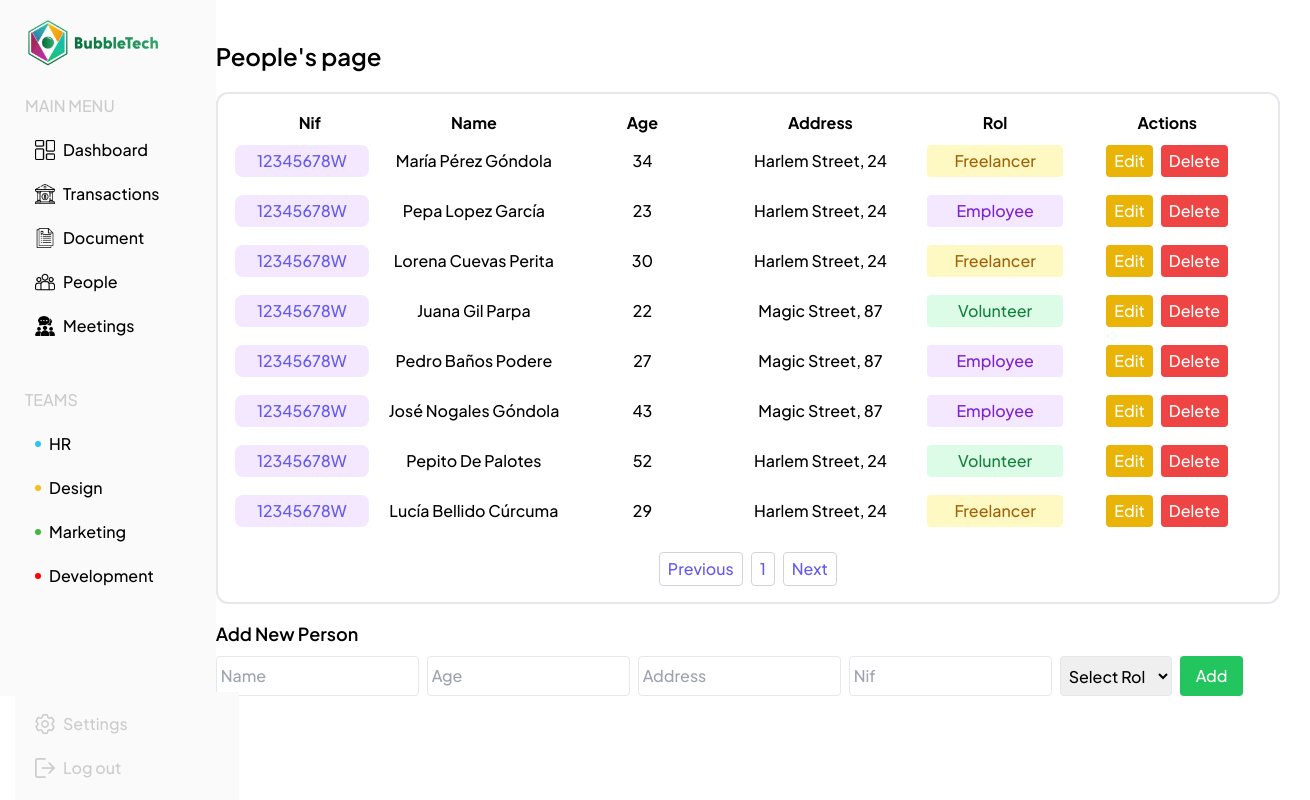
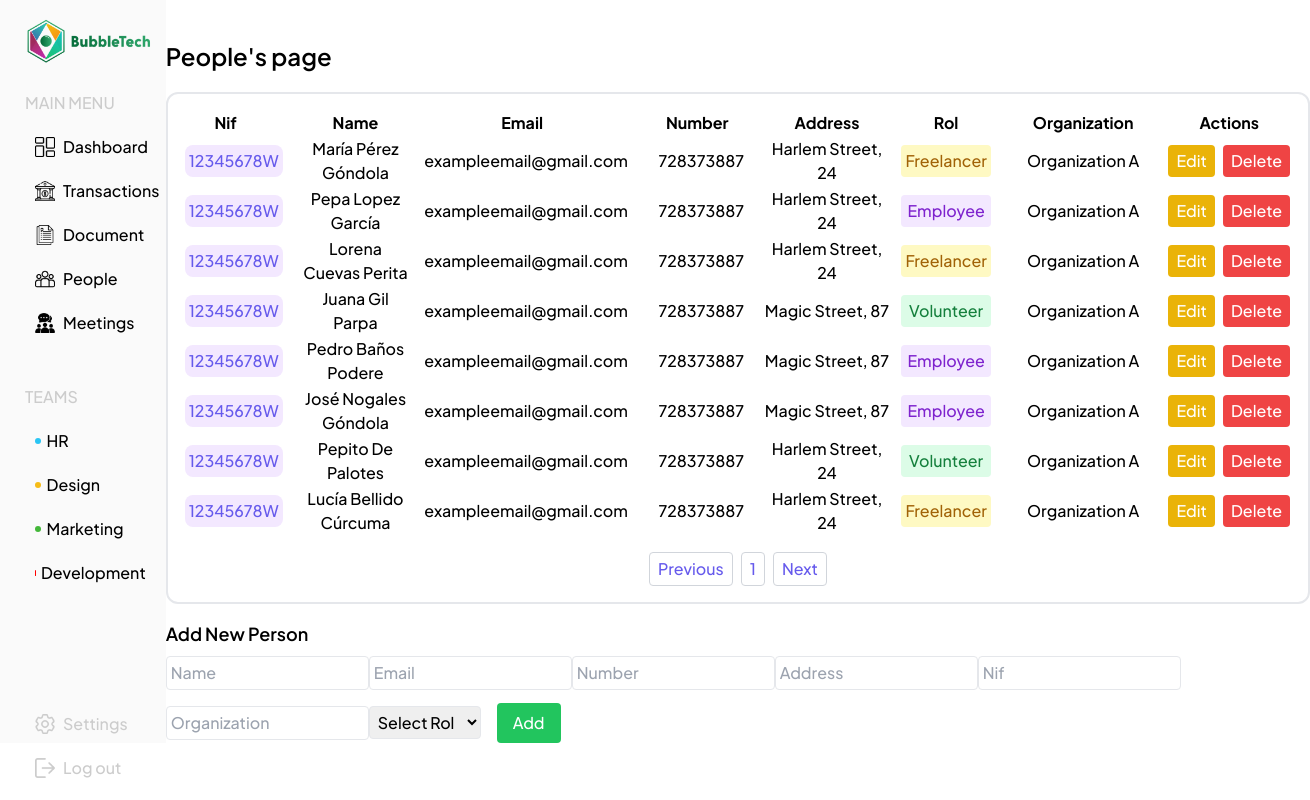
Before and after one commit to jesusact/crm-frontend, a React (Vite) app: page /people in a window 1280 px wide. Shown: the whole page, 1310 px wide, since content can reach past the window. Built offline with nearby package versions, Linux system fonts and the light colour scheme.

Commit message:
Added number and organization in person and fix side menu

```diff
--- a/src/components/PeoplePage.jsx
+++ b/src/components/PeoplePage.jsx
@@ -11,59 +11,75 @@ export function PeoplePage() {
   const initialPeople = [
     {
       name: "María Pérez Góndola",
-      age: 34,
+      email: "exampleemail@gmail.com",
       rol: "Freelancer",
       nif: "12345678W",
       address: "Harlem Street, 24",
+      organization: "Organization A",
+      number: "728373887",
     },
     {
       name: "Pepa Lopez García",
-      age: 23,
+      email: "exampleemail@gmail.com",
       rol: "Employee",
       nif: "12345678W",
       address: "Harlem Street, 24",
+      organization: "Organization A",
+      number: "728373887",
     },
     {
       name: "Lorena Cuevas Perita",
-      age: 30,
+      email: "exampleemail@gmail.com",
       rol: "Freelancer",
       nif: "12345678W",
       address: "Harlem Street, 24",
+      organization: "Organization A",
+      number: "728373887",
     },
     {
       name: "Juana Gil Parpa",
-      age: 22,
+      email: "exampleemail@gmail.com",
       rol: "Volunteer",
       nif: "12345678W",
       address: "Magic Street, 87",
+      organization: "Organization A",
+      number: "728373887",
     },
     {
       name: "Pedro Baños Podere",
-      age: 27,
+      email: "exampleemail@gmail.com",
       rol: "Employee",
       nif: "12345678W",
       address: "Magic Street, 87",
+      organization: "Organization A",
+      number: "728373887",
     },
     {
       name: "José Nogales Góndola",
-      age: 43,
+      email: "exampleemail@gmail.com",
       rol: "Employee",
       nif: "12345678W",
       address: "Magic Street, 87",
+      organization: "Organization A",
+      number: "728373887",
     },
     {
       name: "Pepito De Palotes",
-      age: 52,
+      email: "exampleemail@gmail.com",
       rol: "Volunteer",
       nif: "12345678W",
       address: "Harlem Street, 24",
+      organization: "Organization A",
+      number: "728373887",
     },
     {
       name: "Lucía Bellido Cúrcuma",
-      age: 29,
+      email: "exampleemail@gmail.com",
       rol: "Freelancer",
       nif: "12345678W",
       address: "Harlem Street, 24",
+      organization: "Organization A",
+      number: "728373887",
     },
   ];
 
@@ -73,10 +89,12 @@ export function PeoplePage() {
 
   const [newPerson, setNewPerson] = useState({
     name: "",
-    age: "",
+    email: "",
     rol: "",
     nif: "",
     address: "",
+    number: "",
+    organization: "",
   });
 
   const peoplePerPage = 10;
@@ -110,10 +128,12 @@ export function PeoplePage() {
     setPeople([...people, newPerson]);
     setNewPerson({
       name: "",
-      age: "",
+      email: "",
       rol: "",
       nif: "",
       address: "",
+      number: "",
+      organization: "",
     });
   };
 
@@ -125,30 +145,38 @@ export function PeoplePage() {
     <div className="flex">
       <SideMenu />
 
-      <div className="flex-column m-auto w-fit">
-        <h1 className="font-semibold text-2xl mt-10 mb-5">People&apos;s page</h1>
+      <div className="flex-column w-fit">
+        <h1 className="font-semibold text-2xl mt-10 mb-5">
+          People&apos;s page
+        </h1>
 
-        <div className="p-4 border-solid border-gray-200 border-2 rounded-xl h-fit">
-          <table className="m-auto">
+        <div className="p-4 border-solid border-gray-200 border-2 rounded-xl h-fit w-fit">
+          <table className="">
             <thead>
               <tr>
                 <th>
-                  <div className="mr-16 ml-16">Nif</div>
+                  <div className="mr-8">Nif</div>
                 </th>
                 <th>
-                  <div className="mr-16 ml-16">Name</div>
+                  <div className="mr-8 ml-8">Name</div>
                 </th>
                 <th>
-                  <div className="mr-16 ml-16">Age</div>
+                  <div className="mr-8 ml-8">Email</div>
                 </th>
                 <th>
-                  <div className="mr-16 ml-16">Address</div>
+                  <div className="mr-8 ml-8">Number</div>
                 </th>
                 <th>
-                  <div className="mr-16 ml-16">Rol</div>
+                  <div className="mr-8 ml-8">Address</div>
                 </th>
                 <th>
-                  <div className="mr-16 ml-16">Actions</div>
+                  <div className="mr-8 ml-8">Rol</div>
+                </th>
+                <th>
+                  <div className="mr-8 ml-8">Organization</div>
+                </th>
+                <th>
+                  <div className="mr-8 ml-8">Actions</div>
                 </th>
               </tr>
             </thead>
@@ -161,9 +189,7 @@ export function PeoplePage() {
                         <input
                           className="border rounded p-1"
                           value={person.nif}
-                          onChange={(e) =>
-                            handleInputChange(e, "nif", index)
-                          }
+                          onChange={(e) => handleInputChange(e, "nif", index)}
                         />
                       ) : (
                         person.nif
@@ -175,35 +201,46 @@ export function PeoplePage() {
                       <input
                         className="border rounded p-1"
                         value={person.name}
-                        onChange={(e) =>
-                          handleInputChange(e, "name", index)
-                        }
+                        onChange={(e) => handleInputChange(e, "name", index)}
                       />
                     ) : (
                       person.name
                     )}
                   </td>
                   <td className="font-medium text-center">
+                    <div className="mr-1 ml-3">
                       {editIndex === index + currentPage * peoplePerPage ? (
                         <input
                           className="border rounded p-1"
-                        value={person.age}
+                          value={person.email}
+                          onChange={(e) => handleInputChange(e, "email", index)}
+                        />
+                      ) : (
+                        person.email
+                      )}
+                    </div>
+                  </td>
+                  <td className="font-medium text-center">
+                    <div className="mr-1 ml-3">
+                      {editIndex === index + currentPage * peoplePerPage ? (
+                        <input
+                          className="border rounded p-1"
+                          value={person.number}
                           onChange={(e) =>
-                          handleInputChange(e, "age", index)
+                            handleInputChange(e, "number", index)
                           }
                         />
                       ) : (
-                      person.age
+                        person.number
                       )}
+                    </div>
                   </td>
                   <td className="font-medium text-center">
                     {editIndex === index + currentPage * peoplePerPage ? (
                       <input
                         className="border rounded p-1"
                         value={person.address}
-                        onChange={(e) =>
-                          handleInputChange(e, "address", index)
-                        }
+                        onChange={(e) => handleInputChange(e, "address", index)}
                       />
                     ) : (
                       person.address
@@ -226,14 +263,25 @@ export function PeoplePage() {
                         <input
                           className="border rounded p-1"
                           value={person.rol}
-                          onChange={(e) =>
-                            handleInputChange(e, "rol", index)
-                          }
+                          onChange={(e) => handleInputChange(e, "rol", index)}
                         />
                       ) : (
                         person.rol
                       )}
                     </div>
+                  </td>
+                  <td className="font-medium text-center">
+                    {editIndex === index + currentPage * peoplePerPage ? (
+                      <input
+                        className="border rounded p-1"
+                        value={person.organization}
+                        onChange={(e) =>
+                          handleInputChange(e, "organization", index)
+                        }
+                      />
+                    ) : (
+                      person.organization
+                    )}
                   </td>
                   <td className="text-center">
                     {editIndex === index + currentPage * peoplePerPage ? (
@@ -275,7 +323,9 @@ export function PeoplePage() {
               onPageChange={handlePageClick}
               containerClassName={"pagination flex"}
               activeClassName={"active"}
-              previousClassName={"px-2 py-1 border border-gray-300 rounded mr-2"}
+              previousClassName={
+                "px-2 py-1 border border-gray-300 rounded mr-2"
+              }
               nextClassName={"px-2 py-1 border border-gray-300 rounded ml-2"}
               pageClassName={"px-2 py-1 border border-gray-300 rounded"}
               breakClassName={"px-2 py-1 border border-gray-300 rounded"}
@@ -289,48 +339,80 @@ export function PeoplePage() {
 
         <div className="mt-4">
           <h3 className="text-lg font-semibold mb-2">Add New Person</h3>
-          <div className="flex flex-col sm:flex-row gap-2">
+          <div className="gap-2">
             <input
               type="text"
               placeholder="Name"
               className="border rounded p-1 w-full sm:w-auto"
               value={newPerson.name}
-              onChange={(e) => setNewPerson({ ...newPerson, name: e.target.value })}
+              onChange={(e) =>
+                setNewPerson({ ...newPerson, name: e.target.value })
+              }
+            />
+            <input
+              type="text"
+              placeholder="Email"
+              className="border rounded p-1 w-full sm:w-auto"
+              value={newPerson.email}
+              onChange={(e) =>
+                setNewPerson({ ...newPerson, email: e.target.value })
+              }
             />
             <input
               type="number"
-              placeholder="Age"
+              placeholder="Number"
               className="border rounded p-1 w-full sm:w-auto"
-              value={newPerson.age}
-              onChange={(e) => setNewPerson({ ...newPerson, age: e.target.value })}
+              value={newPerson.number}
+              onChange={(e) =>
+                setNewPerson({ ...newPerson, number: e.target.value })
+              }
             />
             <input
               type="text"
               placeholder="Address"
               className="border rounded p-1 w-full sm:w-auto"
               value={newPerson.address}
-              onChange={(e) => setNewPerson({ ...newPerson, address: e.target.value })}
+              onChange={(e) =>
+                setNewPerson({ ...newPerson, address: e.target.value })
+              }
             />
             <input
               type="text"
               placeholder="Nif"
               className="border rounded p-1 w-full sm:w-auto"
               value={newPerson.nif}
-              onChange={(e) => setNewPerson({ ...newPerson, nif: e.target.value })}
+              onChange={(e) =>
+                setNewPerson({ ...newPerson, nif: e.target.value })
+              }
+            />
+            <input
+              type="text"
+              placeholder="Organization"
+              className="border rounded p-1 w-full sm:w-auto"
+              value={newPerson.organization}
+              onChange={(e) =>
+                setNewPerson({ ...newPerson, organization: e.target.value })
+              }
             />
             <select
               value={newPerson.rol}
-              onChange={(e) => setNewPerson({ ...newPerson, rol: e.target.value })}
-              className="border rounded p-1 w-full sm:w-auto"
+              onChange={(e) =>
+                setNewPerson({ ...newPerson, rol: e.target.value })
+              }
+              className="border rounded p-1 w-full sm:w-auto mr-4 mt-4"
             >
               <option value="">Select Rol</option>
               <option value="Volunteer">Volunteer</option>
               <option value="Employee">Employee</option>
               <option value="Freelancer">Freelancer</option>
               <option value="Other">Other</option>
-
             </select>
-            <button onClick={handleAddPerson} className="px-4 py-2 bg-green-500 text-white rounded hover:bg-green-600 transition duration-300">Add</button>
+            <button
+              onClick={handleAddPerson}
+              className="px-4 py-2 bg-green-500 text-white rounded hover:bg-green-600 transition duration-300"
+            >
+              Add
+            </button>
           </div>
         </div>
       </div>
--- a/src/styles/sideMenu.css
+++ b/src/styles/sideMenu.css
@@ -78,9 +78,6 @@
   .finalButtonsContainer{
     position: absolute;
     bottom: 0;
-    width: 14rem;
     padding: 10px;
     color: rgb(204,204,204);
-        background-color: rgb(250,250,250);
-
   }
```
Lines whose indentation alone changed are shown as unchanged.
